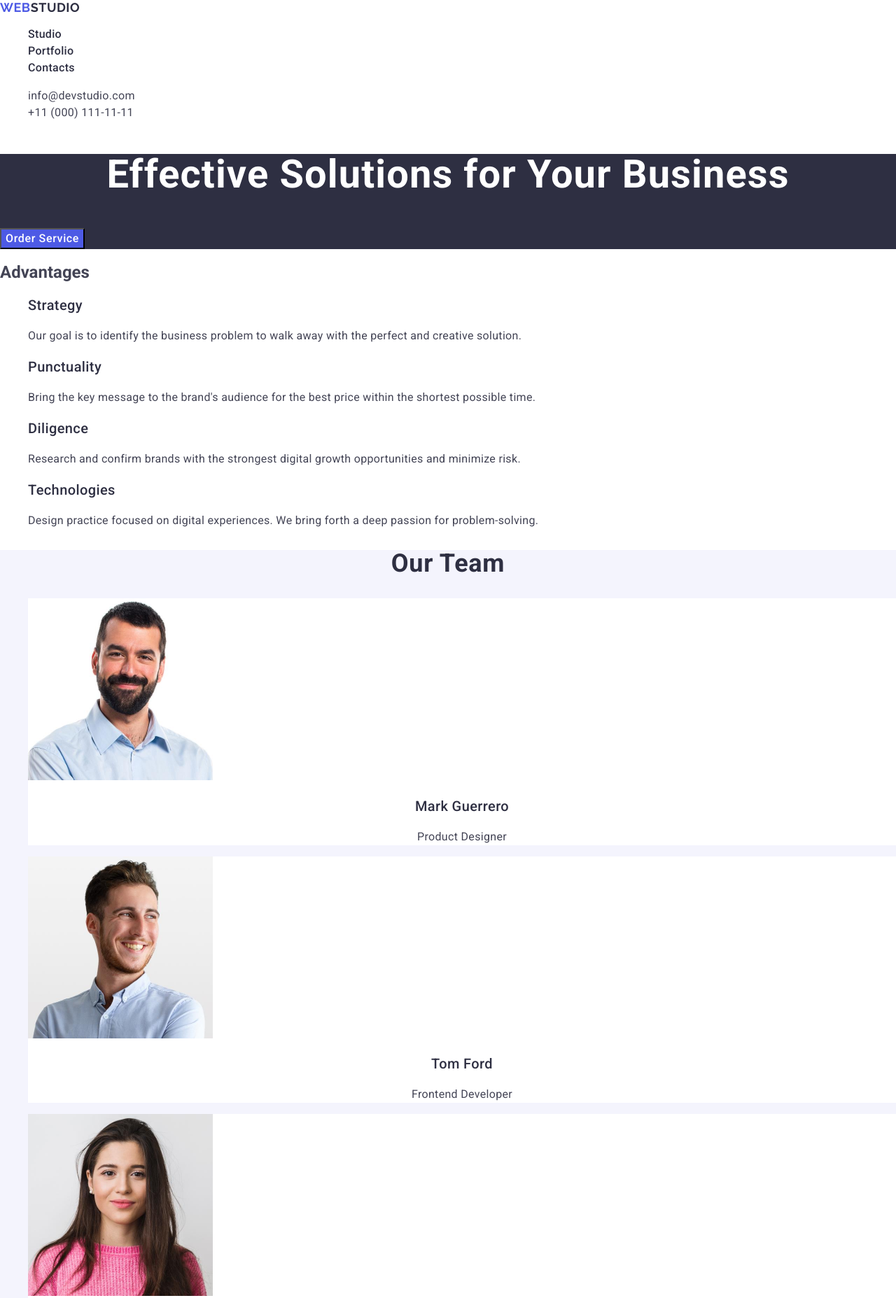
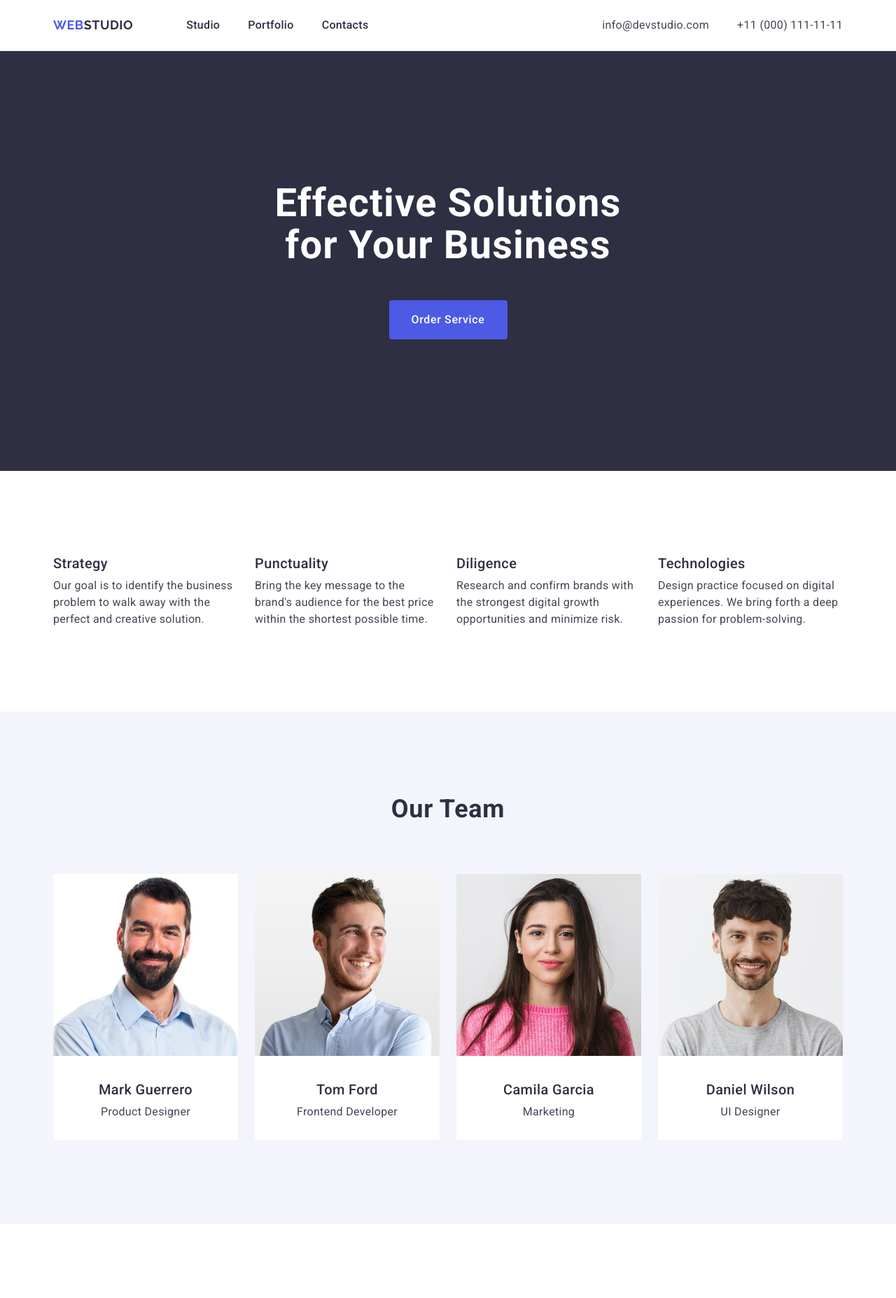
Before and after one commit to Mariia-Shtefiuk/goit-markup-hw-03, a plain HTML site: page index.html in a window 1280 px wide. Shown: the top 1855 px of the page at 70% size. Drawn offline with nearby package versions, Linux system fonts and the light colour scheme.

Commit message:
index styles update

```diff
--- a/css/styles.css
+++ b/css/styles.css
@@ -1,3 +1,4 @@
+/* #region common styles */
 body {
   font-family: "Roboto", sans-serif;
   color: #434455;
@@ -7,13 +8,56 @@ body {
 ul,
 ol {
   list-style-type: none;
+  margin: 0;
+  padding: 0;
+}
+
+h1,
+h2,
+h3,
+h4,
+h5,
+h6,
+p {
+  margin: 0;
 }
 
 a {
   text-decoration: none;
 }
 
-.logo {
+.container {
+  max-width: 1158px;
+  padding-left: 15px;
+  padding-right: 15px;
+  margin: 0 auto;
+}
+
+.visually-hidden {
+  position: absolute;
+  width: 1px;
+  height: 1px;
+  margin: -1px;
+  border: 0;
+  padding: 0;
+  white-space: nowrap;
+  clip-path: inset(100%);
+  clip: rect(0 0 0 0);
+  overflow: hidden;
+}
+
+/* #endregion common styles */
+
+/* #region Header */
+.page-header {
+  border-bottom: 1px solid #e7e9fc;
+}
+.header-content {
+  display: flex;
+  align-items: center;
+}
+
+.header-content .logo {
   font-family: "Raleway", sans-serif;
   font-weight: 700;
   font-size: 18px;
@@ -23,11 +67,29 @@ a {
   color: #4d5ae5;
 }
 
+.header-logo {
+  padding: 24px 0;
+  margin-right: 76px;
+}
+
 .header-logo .logo-part {
   color: #2e2f42;
 }
 
+.header-nav {
+  display: flex;
+  align-items: center;
+}
+
+.nav-list {
+  display: flex;
+  align-items: center;
+  gap: 40px;
+}
+
 .nav-link {
+  padding: 24px 0;
+  display: block;
   font-weight: 500;
   font-size: 16px;
   line-height: 1.5;
@@ -44,17 +106,29 @@ a {
 
 .contacts {
   font-style: normal;
+  margin-left: auto;
+}
+
+.contscts-list {
+  display: flex;
+  align-items: center;
+  gap: 40px;
 }
 
 .contacts-link {
+  padding: 24px 0;
+  display: block;
   font-size: 16px;
   line-height: 1.5;
   letter-spacing: 0.02em;
   color: #434455;
 }
+/* #endregion Header */
 
+/* #region Hero */
 .page-main {
   background-color: #2e2f42;
+  padding: 188px 0;
 }
 
 .main-text {
@@ -64,6 +138,9 @@ a {
   letter-spacing: 0.02em;
   text-align: center;
   color: #fff;
+  max-width: 496px;
+  padding-bottom: 48px;
+  margin: 0 auto;
 }
 
 .main-button {
@@ -75,11 +152,32 @@ a {
   letter-spacing: 0.04em;
   color: #fff;
   cursor: pointer;
+  display: block;
+  margin: 0 auto;
+  min-width: 169px;
+  height: 56px;
+  border-radius: 4px;
+  border: none;
 }
 
 .main-button:hover,
 .main-button:focus {
   background-color: #404bbf;
+}
+/* #endregion Hero */
+
+/* #region Benefits */
+.page-benefits {
+  padding: 120px 0;
+}
+
+.benefits-list {
+  display: flex;
+  gap: 24px;
+}
+
+.benefits-item {
+  width: calc((100% - 24px * 3) / 4);
 }
 
 .benefits-name {
@@ -88,6 +186,7 @@ a {
   line-height: 1.2;
   letter-spacing: 0.02em;
   color: #2e2f42;
+  margin-bottom: 8px;
 }
 
 .benefits-text {
@@ -96,9 +195,12 @@ a {
   line-height: 1.5;
   letter-spacing: 0.02em;
 }
+/* #endregion Benefits */
 
+/* #region Staff */
 .page-staff {
   background-color: #f4f4fd;
+  padding: 120px 0;
 }
 
 .staff-title {
@@ -109,10 +211,20 @@ a {
   text-align: center;
   text-transform: capitalize;
   color: #2e2f42;
+  margin-bottom: 72px;
+}
+
+.staff-list {
+  display: flex;
+  gap: 24px;
 }
 
 .staff-item {
   background-color: #fff;
+  width: calc((100% - 24px * 3) / 4);
+  border-radius: 0 0 4px 4px;
+  padding: 0px 0px 32px 0px;
+  height: 380px;
 }
 
 .staff-name {
@@ -122,6 +234,8 @@ a {
   letter-spacing: 0.02em;
   text-align: center;
   color: #2e2f42;
+  margin-top: 32px;
+  margin-bottom: 8px;
 }
 
 .staff-text {
@@ -130,10 +244,13 @@ a {
   line-height: 1.5;
   letter-spacing: 0.02em;
   text-align: center;
+  margin-bottom: 32px;
 }
+/* #endregion Staff */
 
-.page-footer {
-  background-color: #2e2f42;
+/* #region Portfolio */
+.page-projects {
+  padding: 120px 0;
 }
 
 .projects-title {
@@ -144,6 +261,18 @@ a {
   text-align: center;
   text-transform: capitalize;
   color: #2e2f42;
+  margin-bottom: 72px;
+}
+
+.projects-list {
+  display: flex;
+  row-gap: 48px;
+  column-gap: 24px;
+  flex-wrap: wrap;
+}
+
+.projects-item {
+  width: calc ((100% - 24px * 2) / 3);
 }
 
 .projects-name {
@@ -161,6 +290,23 @@ a {
   line-height: 1.5;
   letter-spacing: 0.02em;
 }
+/* #endregion Portfolio */
+
+/* #region Footer */
+.page-footer {
+  background-color: #2e2f42;
+  padding: 100px 0;
+}
+
+.footer-logo {
+  font-family: "Raleway", sans-serif;
+  font-weight: 700;
+  font-size: 18px;
+  line-height: 1.17;
+  letter-spacing: 0.03em;
+  text-transform: uppercase;
+  color: #4d5ae5;
+}
 .footer-logo .logo-part {
   color: #f4f4fd;
 }
@@ -169,4 +315,7 @@ a {
   line-height: 1.5;
   letter-spacing: 0.02em;
   color: #f4f4fd;
+  max-width: 264px;
+  margin-top: 16px;
 }
+/* #endregion Footer */
--- a/index.html
+++ b/index.html
@@ -18,6 +18,7 @@
 <body>
     <!--#region Header-->
     <header class="page-header">
+        <div class="container header-content">
             <nav class="header-nav">
                 <a class="logo header-logo" href="./index.html"> Web<span class="logo-part">Studio</span> </a>
                 <ul class="nav-list">
@@ -30,23 +31,28 @@
                 <ul class="contscts-list">
                     <li class="contacts-item"><a class="contacts-link"
                             href="mailto:info@devstudio.com">info@devstudio.com</a></li>
-                <li class="contacts-item"><a class="contacts-link" href="tel:+110001111111">+11 (000) 111-11-11</a></li>
+                    <li class="contacts-item"><a class="contacts-link" href="tel:+110001111111">+11 (000) 111-11-11</a>
+                    </li>
                 </ul>
             </address>
+        </div>
     </header>
     <!--#endregion Header-->
 
     <main>
         <!--#region Hero-->
         <section class="page-main">
+            <div class="container">
                 <h1 class="main-text">Effective Solutions for Your Business</h1>
                 <button type="button" class="main-button">Order Service</button>
+            </div>
         </section>
         <!--#endregion Hero-->
 
         <!--#region Benefits-->
         <section class="page-benefits">
-            <h2 class="benefits-title">Advantages</h2>
+            <div class="container">
+                <h2 class="benefits-title visually-hidden">Advantages</h2>
                 <ul class="benefits-list">
                     <li class="benefits-item">
                         <h3 class="benefits-name">Strategy</h3>
@@ -58,14 +64,16 @@
                     <li class="benefits-item">
                         <h3 class="benefits-name">Punctuality</h3>
                         <p class="benefits-text">
-                        Bring the key message to the brand's audience for the best price within the shortest possible
+                            Bring the key message to the brand's audience for the best price within the shortest
+                            possible
                             time.
                         </p>
                     </li>
                     <li class="benefits-item">
                         <h3 class="benefits-name">Diligence</h3>
                         <p class="benefits-text">
-                        Research and confirm brands with the strongest digital growth opportunities and minimize risk.
+                            Research and confirm brands with the strongest digital growth opportunities and minimize
+                            risk.
                         </p>
                     </li>
                     <li class="benefits-item">
@@ -76,11 +84,13 @@
                         </p>
                     </li>
                 </ul>
+            </div>
         </section>
         <!--#endregion Benefits-->
 
         <!--#region Staff-->
         <section class="page-staff">
+            <div class="container">
                 <h2 class="staff-title">Our Team</h2>
                 <ul class="staff-list">
                     <li class="staff-item">
@@ -108,11 +118,13 @@
                         <p class="staff-text">UI Designer</p>
                     </li>
                 </ul>
+            </div>
         </section>
         <!--#endregion Staff-->
 
         <!--#region Projects-->
         <section id="Portfolio" class="page-projects">
+            <div class="container">
                 <h2 class="projects-title">Our Portfolio</h2>
                 <ul class="projects-list">
                     <li class="projects-item">
@@ -122,8 +134,8 @@
                         <p class="projects-text">App</p>
                     </li>
                     <li class="projects-item">
-                    <img src="./images/portfolio/cashless-payment.jpg" alt="cashless-payment" width="360" height="300"
-                        class="projects-photo" />
+                        <img src="./images/portfolio/cashless-payment.jpg" alt="cashless-payment" width="360"
+                            height="300" class="projects-photo" />
                         <h3 class="projects-name">Cashless Payment</h3>
                         <p class="projects-text">Marketing</p>
                     </li>
@@ -152,16 +164,19 @@
                         <p class="projects-text">Marketing</p>
                     </li>
                 </ul>
+            </div>
         </section>
         <!--#endregion Projects-->
     </main>
 
     <!--#region Footer-->
     <footer class="page-footer">
+        <div class="container">
             <a class="logo footer-logo" href="./index.html"> Web<span class="logo-part">Studio</span> </a>
             <p class="footer-text">
                 Increase the flow of customers and sales for your business with digital marketing & growth solutions.
             </p>
+        </div>
     </footer>
     <!--#endregion Footer-->
 </body>
```
Lines whose indentation alone changed are shown as unchanged.
